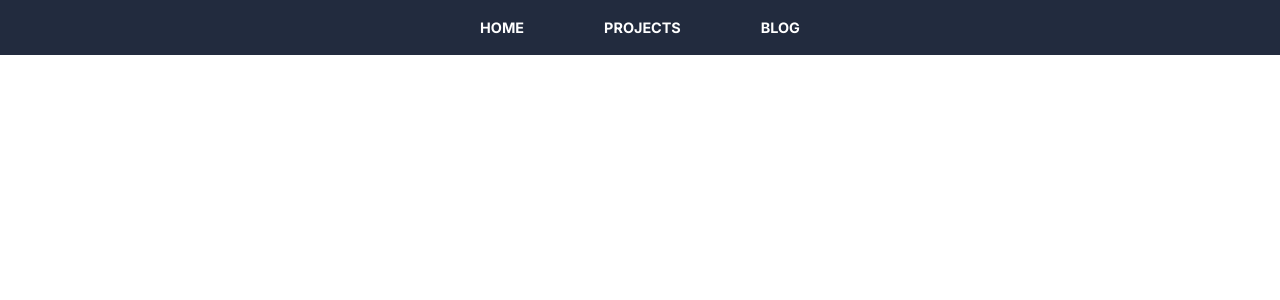
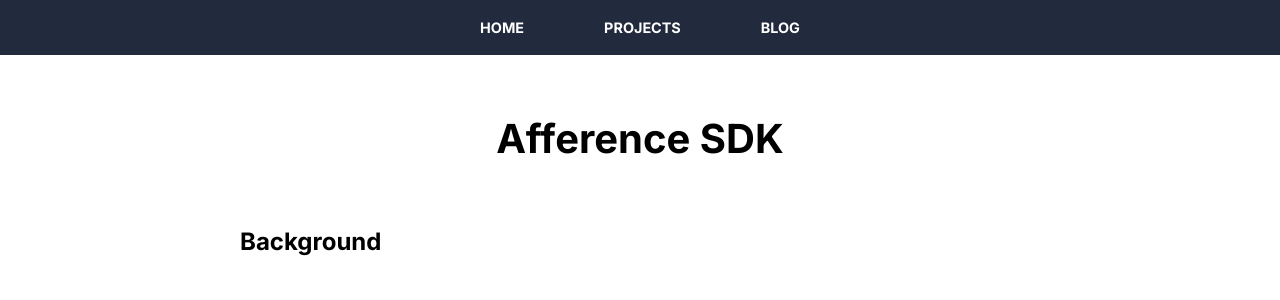
Before and after one commit to krishinparikh/portfolio, a React (Create React App) app: page /projects/nexa in a window 1280 px wide. Before the commit this address had no page. Shown: the top 300 px of the page. Built offline with nearby package versions, Linux system fonts and the light colour scheme.

Commit message:
Added project pages

```diff
--- a/src/App.tsx
+++ b/src/App.tsx
@@ -4,6 +4,9 @@ import Navbar from "./components/Navbar";
 import Home from "./pages/Home";
 import Projects from "./pages/Projects";
 import Blog from "./pages/Blog";
+import EightPuzzle from "./pages/projects/EightPuzzle";
+import AfferenceSDK from "./pages/projects/AfferenceSDK";
+import Nexa from "./pages/projects/Nexa";
 
 const App: React.FC = () => {
   return (
@@ -13,6 +16,9 @@ const App: React.FC = () => {
         <Route path="/" element={<Home />} />
         <Route path="/projects" element={<Projects />} />
         <Route path="/blog" element={<Blog />} />
+        <Route path="/projects/eight-puzzle" element={<EightPuzzle />} />
+        <Route path="/projects/afference-sdk" element={<AfferenceSDK />} />
+        <Route path="/projects/nexa" element={<Nexa />} />
       </Routes>
     </Router>
   );
--- a/src/pages/Projects.tsx
+++ b/src/pages/Projects.tsx
@@ -2,18 +2,18 @@ import React from "react";
 import styles from './Projects.module.css';
 import ProjectCard from "../components/ProjectCard";
 import RubiksCube from "../assets/RubiksCube.jpg";
-import EightPuzzle from "../assets/8Puzzle.png";
+import EightPuzzleImg from "../assets/8Puzzle.png";
 import AfferenceLogo from "../assets/AfferenceLogo.jpg";
-import Nexa from "../assets/Nexa.jpg";
+import NexaImg from "../assets/Nexa.jpg";
 import PersonalWebsite from "../assets/PersonalWebsite.jpg";
 
 const Projects: React.FC = () => {
   const projectData = [
     {
       title: "Afference SDK",
-      description: "A 4,000+ line C# SDK that will be deployed with Afference products to allow developers to create unique haptic sensations for users in their digital environments.",
+      description: "A 4,000+ line C# SDK that allows developers to use Afference products to integrate haptics into their digital experiences.",
       image: AfferenceLogo,
-      link: "/projects/project-one",
+      link: "/projects/afference-sdk",
       tools: "C# • Unity • UML • Python • NumPy • Matplotlib"
     },
     {
@@ -26,15 +26,15 @@ const Projects: React.FC = () => {
     {
       title: "8-Puzzle Solver",
       description: "An AI agent that solves any scrambled 8-puzzle using three different local search algorithms and compares their respective performances.",
-      image: EightPuzzle,
-      link: "/projects/project-three",
-      tools: "Python • Flask • React • CSS"
+      image: EightPuzzleImg,
+      link: "/projects/eight-puzzle",
+      tools: "Python • Flask • React.js • TypeScript • CSS • Render • Vercel"
     },
     {
       title: "Nexa",
       description: "An app to help college students maintain professional relationships by using online information to craft personalized AI-generated conversation starters.",
-      image: Nexa,
-      link: "/projects/project-four",
+      image: NexaImg,
+      link: "/projects/nexa",
       tools: "Figma • Customer Discovery"
     },
     {
@@ -42,7 +42,7 @@ const Projects: React.FC = () => {
       description: "This website!",
       image: PersonalWebsite,
       link: "/projects/project-five",
-      tools: "React • TypeScript • CSS • Vercel"
+      tools: "React.js • TypeScript • CSS • Vercel"
     }
   ];
 
--- /dev/null
+++ b/src/pages/projects/AfferenceSDK.tsx
@@ -0,0 +1,16 @@
+import React from "react";
+import styles from "./ProjectPage.module.css";
+
+const AfferenceSDK: React.FC = () => {
+  return (
+    <div className={styles.container}>
+      <h1 className={styles.title}>Afference SDK</h1>
+      <p className={styles.content}>
+
+      </p>
+      <h2 className={styles.subheader}>Background</h2>
+    </div>
+  );
+};
+
+export default AfferenceSDK;
--- /dev/null
+++ b/src/pages/projects/EightPuzzle.tsx
@@ -0,0 +1,23 @@
+import React from "react";
+import styles from "./ProjectPage.module.css";
+import EightPuzzleScreenshot from "../../assets/EightPuzzleScreenshot.png";
+
+const EightPuzzle: React.FC = () => {
+  return (
+    <div className={styles.container}>
+      <h1 className={styles.title}>8-Puzzle Solver</h1>
+      <p className={styles.content}>
+        An AI agent web application that solves the famous 8-puzzle using three local search algorithms.
+      </p>
+      <img className={styles.image} src={EightPuzzleScreenshot} />
+      <h2 className={styles.subheader}>Background</h2>
+      <p>In my Intro to Artificial Intelligence class, I built a Python terminal application that could solve any 8-Puzzle. After the class, I rebuilt the user interface in React, which connects to the Python backend via Flask. The backend is hosted on Render and the frontend on Vercel.</p>
+      <h2 className={styles.subheader}>Development</h2>
+      <p>The 8-Puzzle is represented as a 2D array. Each </p>
+      <h2 className={styles.subheader}>Reflections</h2>
+      <p>This was the first artificial intelligence project i </p>
+    </div>
+  );
+};
+
+export default EightPuzzle;
--- /dev/null
+++ b/src/pages/projects/Nexa.tsx
@@ -0,0 +1,16 @@
+import React from "react";
+import styles from "./ProjectPage.module.css";
+
+const Nexa: React.FC = () => {
+  return (
+    <div className={styles.container}>
+      <h1 className={styles.title}>Afference SDK</h1>
+      <p className={styles.content}>
+
+      </p>
+      <h2 className={styles.subheader}>Background</h2>
+    </div>
+  );
+};
+
+export default Nexa;
--- /dev/null
+++ b/src/pages/projects/ProjectPage.module.css
@@ -0,0 +1,29 @@
+/* Common styles for all project pages */
+.container {
+    padding: 2rem;
+    max-width: 800px;
+    margin: 0 auto; /* Center the content */
+  }
+
+  .title {
+    font-size: 2.5rem;
+    font-weight: 700;
+    margin-bottom: 1rem;
+    text-align: center;
+  }
+
+  .content {
+    font-size: 1rem;
+    line-height: 1.6;
+    color: #555;
+    text-align: left;
+  }
+
+  .subheader {
+    margin-top: 4rem;
+  }
+
+  .image {
+    width: 100%;
+    box-shadow: 0 4px 8px rgba(0, 0, 0, 0.1);
+  }
```
Also changed, not shown: src/assets/EightPuzzleScreenshot.png (added).
